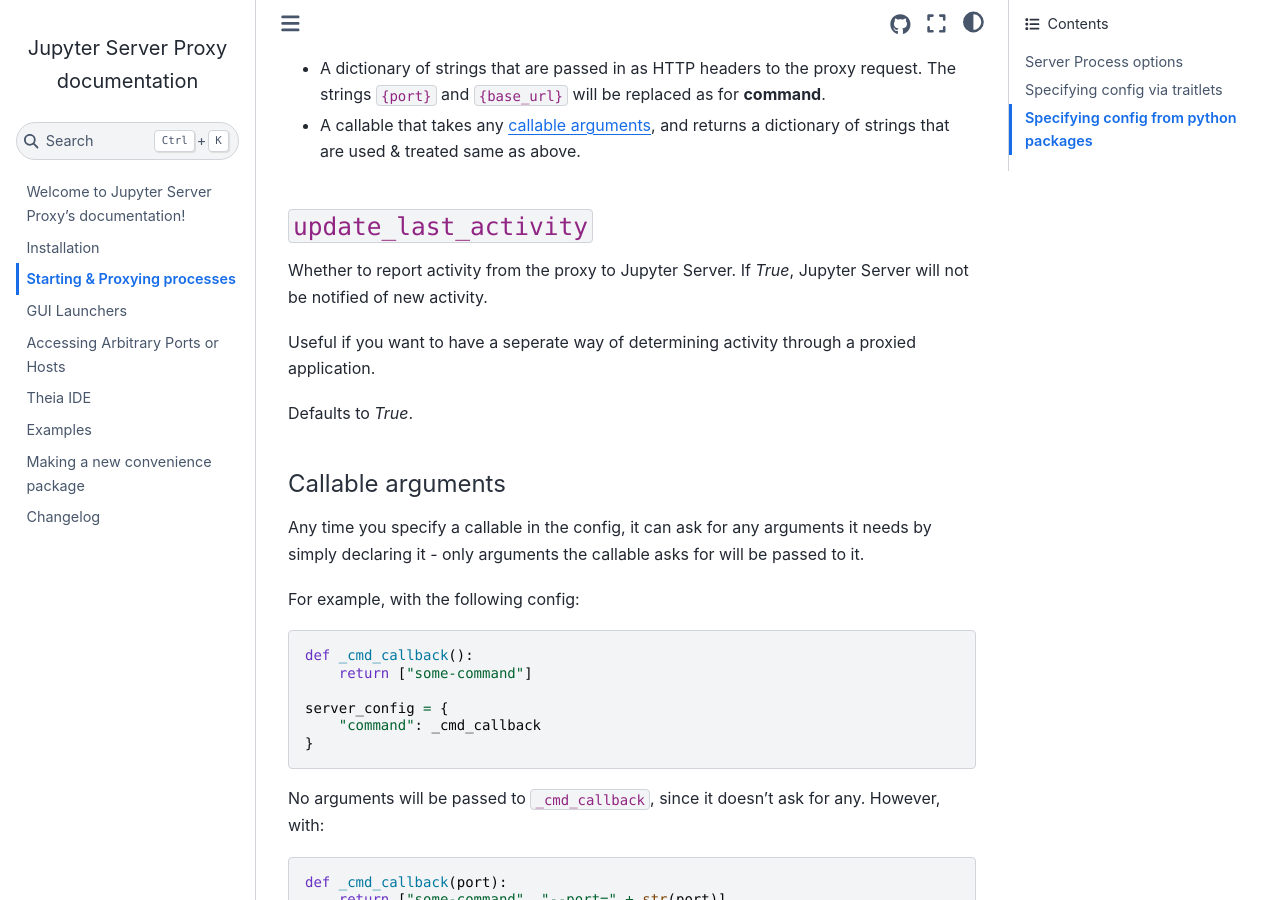
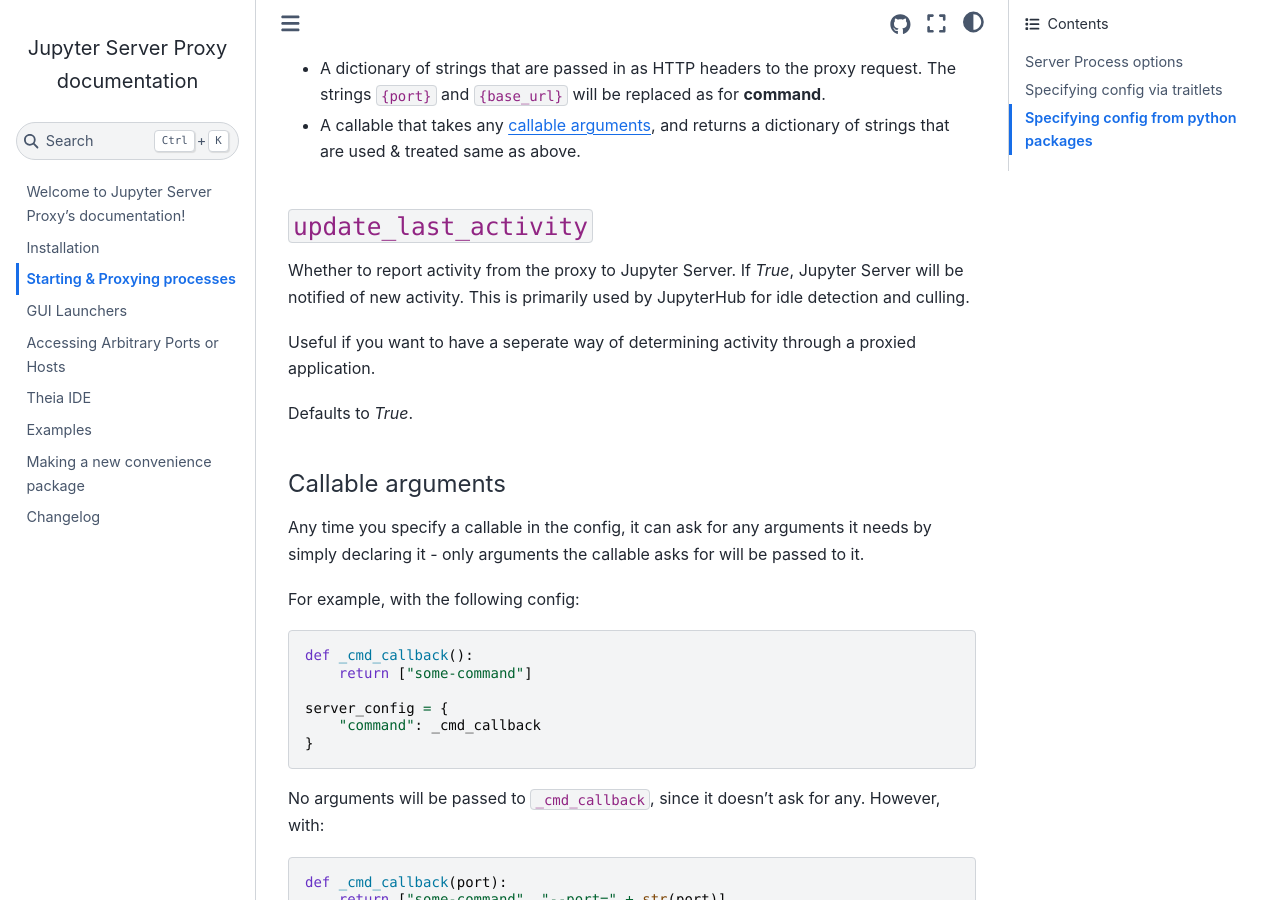
Before and after one commit to jupyterhub/jupyter-server-proxy, a Sphinx documentation site: the page built from docs/source/server-process.md, in a window 1280 px wide and 900 px high, scrolled down 3529 px. Built offline with Sphinx 7.4.7 and the Sphinx Book theme 1.1.4, drawn with Linux system fonts in a browser that asks for light colours.

Commit message:
Fix negation and add note about JupyterHub

```diff
--- a/docs/source/server-process.md
+++ b/docs/source/server-process.md
@@ -160,7 +160,7 @@
 ### `update_last_activity`
 
 Whether to report activity from the proxy to Jupyter Server. If _True_, Jupyter Server
-will not be notified of new activity.
+will be notified of new activity. This is primarily used by JupyterHub for idle detection and culling.
 
 Useful if you want to have a seperate way of determining activity through a
 proxied application.
```
